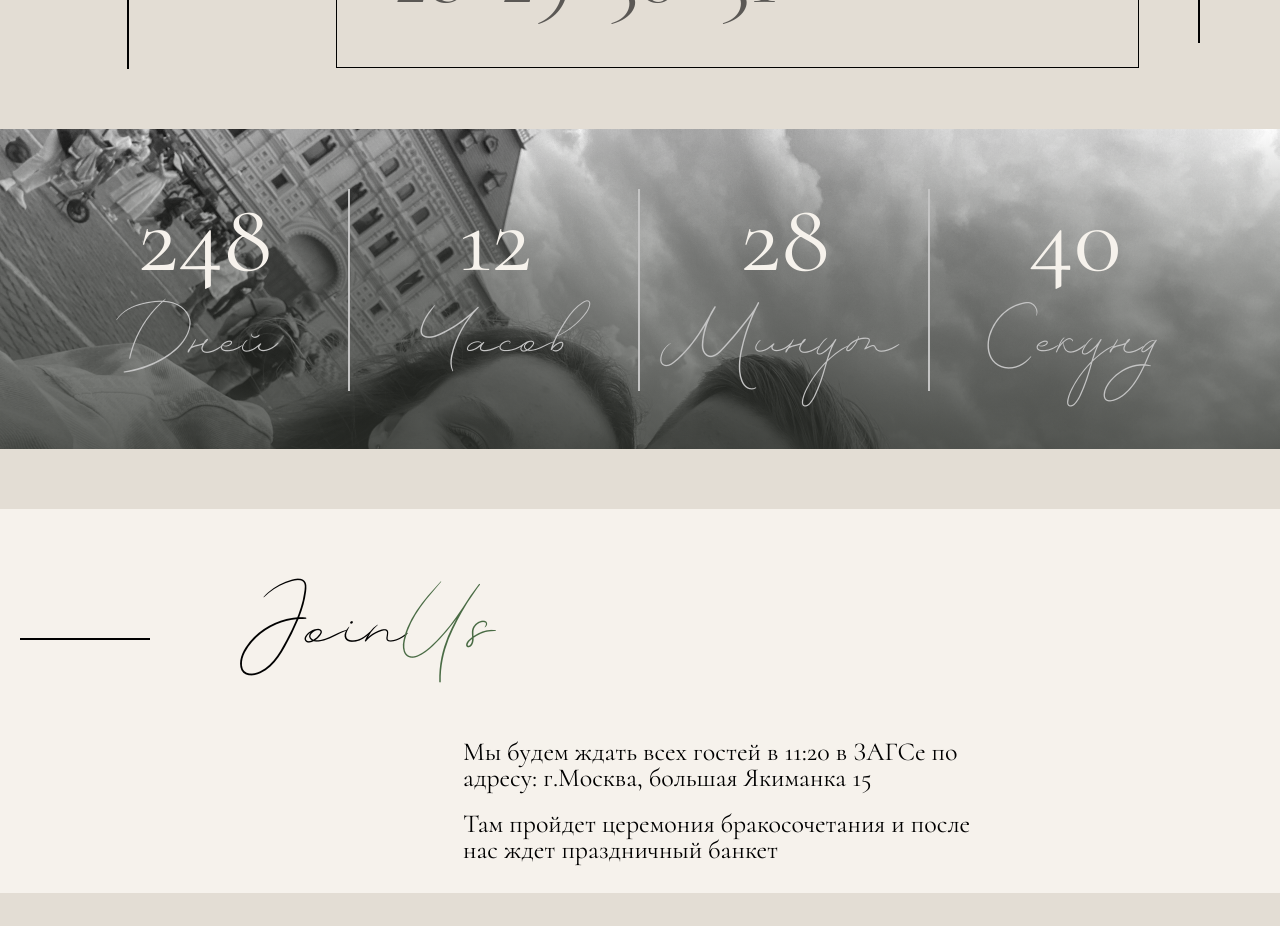
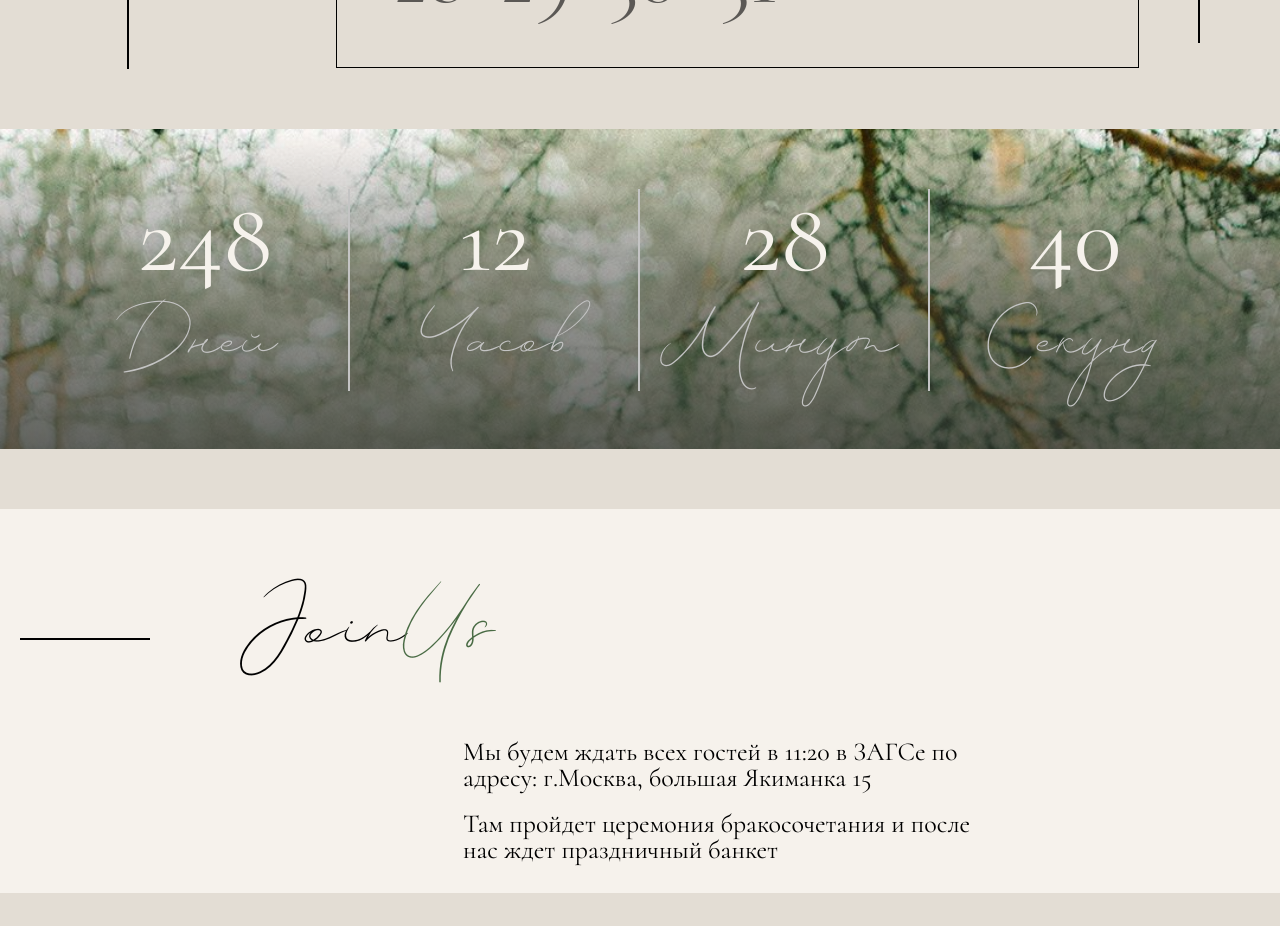
Before and after one commit to NegliadoV/Invitation, a Vue app: page / in a window 1280 px wide. Shown: the part 2520-3446 px from the top of the page. Built offline with nearby package versions, Linux system fonts and the light colour scheme; no server answers.

Commit message:
test_add_image

```diff
--- a/src/assets/block/countdown.scss
+++ b/src/assets/block/countdown.scss
@@ -3,7 +3,7 @@
   z-index: 0;
   margin: 60px 0;
   padding: 60px;
-  background-image: url("../../../public/1.jpg");
+  background-image: url(/public/One.jpg);
   background-size: cover;
   background-repeat: repeat;
   background-attachment: fixed;
```
Also changed, not shown: 1 other file (tests, documents, lock files or other folders).
